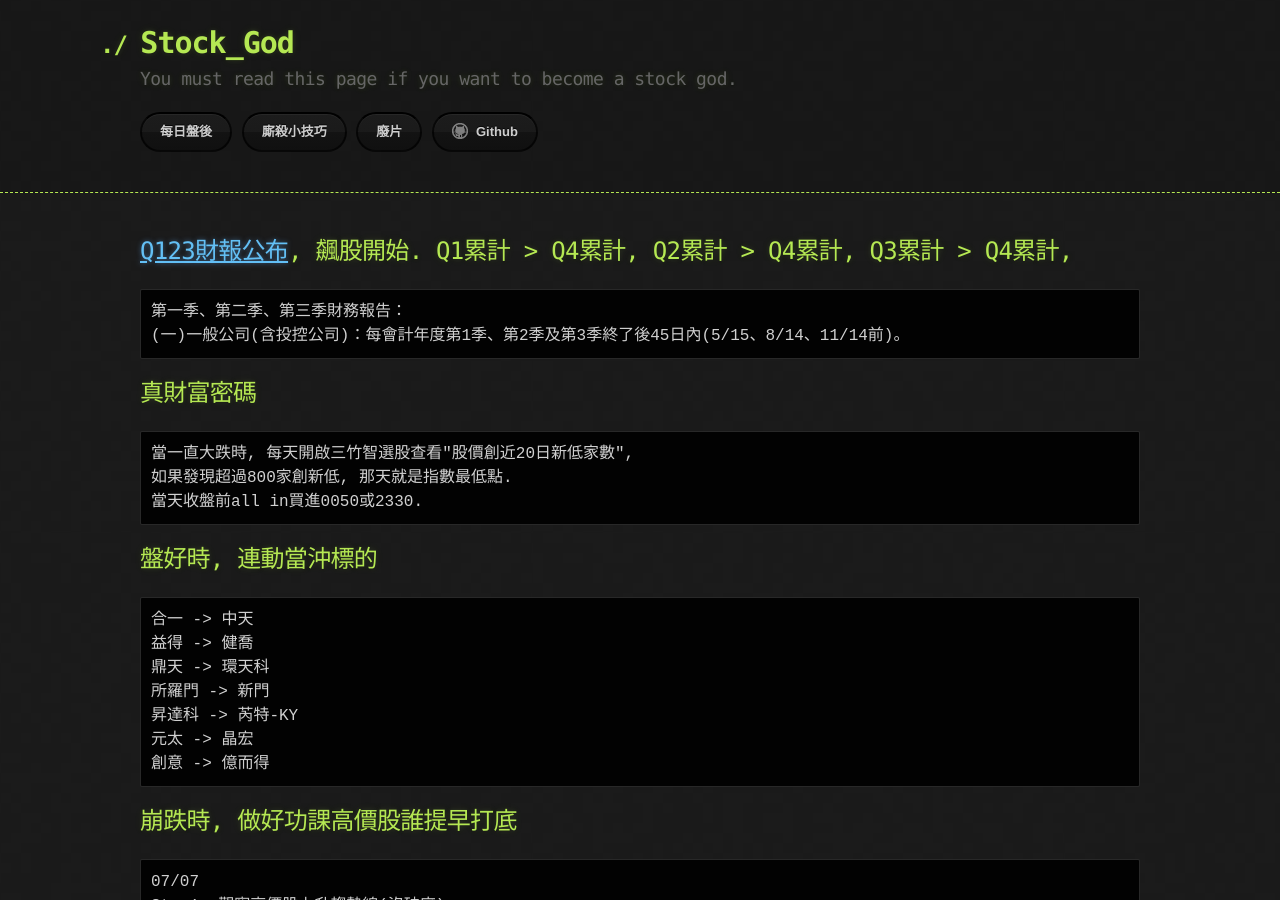
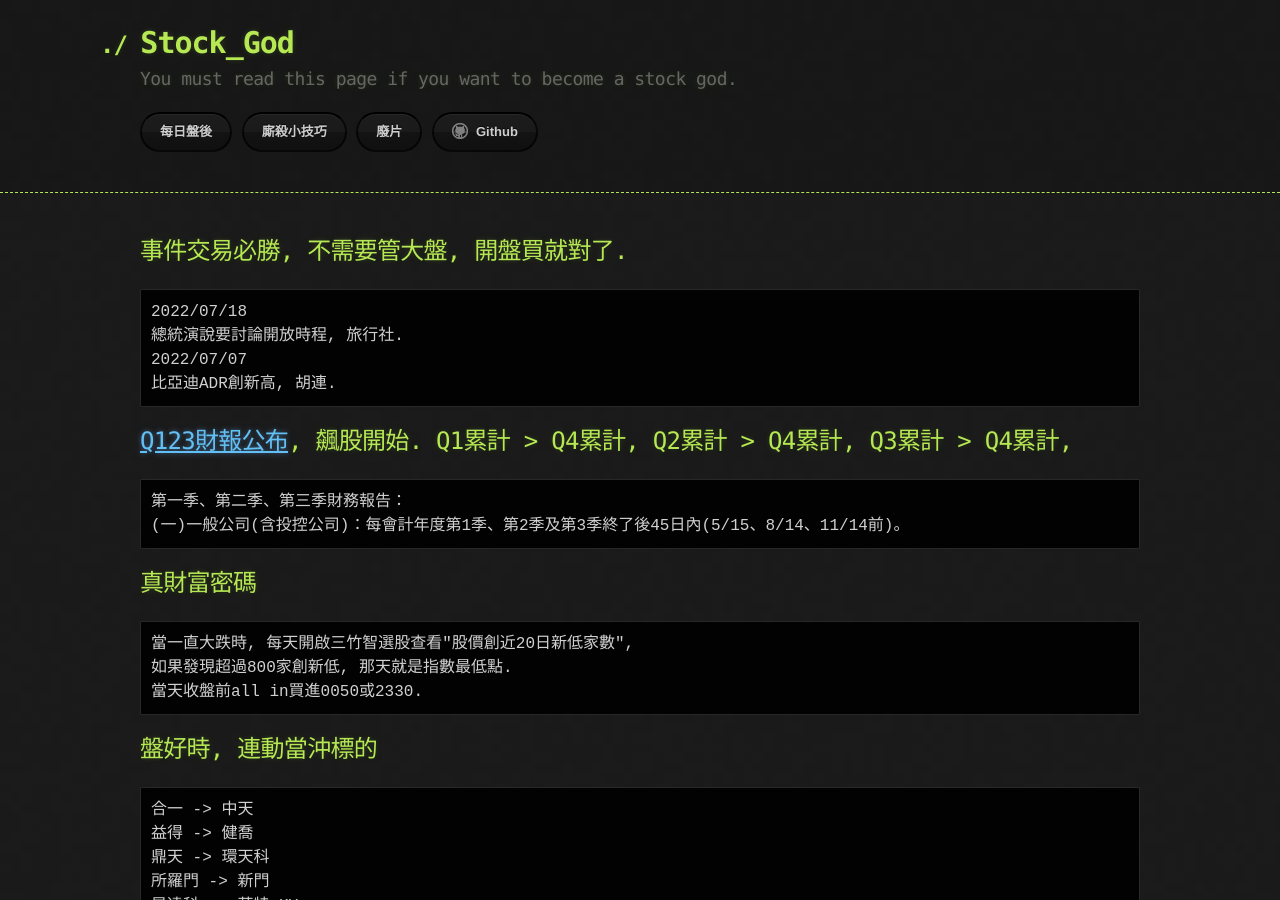
Before and after one commit to lepg5487/Stock_God, a Jekyll site: the page built from experience.md, in a window 1280 px wide and 900 px high. Built offline with Jekyll 4.4.1, drawn with Linux system fonts in a browser that asks for light colours; our own code applies the rules of GitHub Pages for plain Markdown files.

Commit message:
Update experience.md

````diff
--- a/experience.md
+++ b/experience.md
@@ -1,6 +1,14 @@
 ---
 layout: testlayouts
 ---
+
+## 事件交易必勝, 不需要管大盤, 開盤買就對了.
+```
+2022/07/18
+總統演說要討論開放時程, 旅行社.
+2022/07/07
+比亞迪ADR創新高, 胡連.
+```
 
 ## [Q123財報公布](https://www.twse.com.tw/zh/news/newsDetail/?id=11852), 飆股開始. Q1累計 > Q4累計, Q2累計 > Q4累計, Q3累計 > Q4累計,
 ```
````
